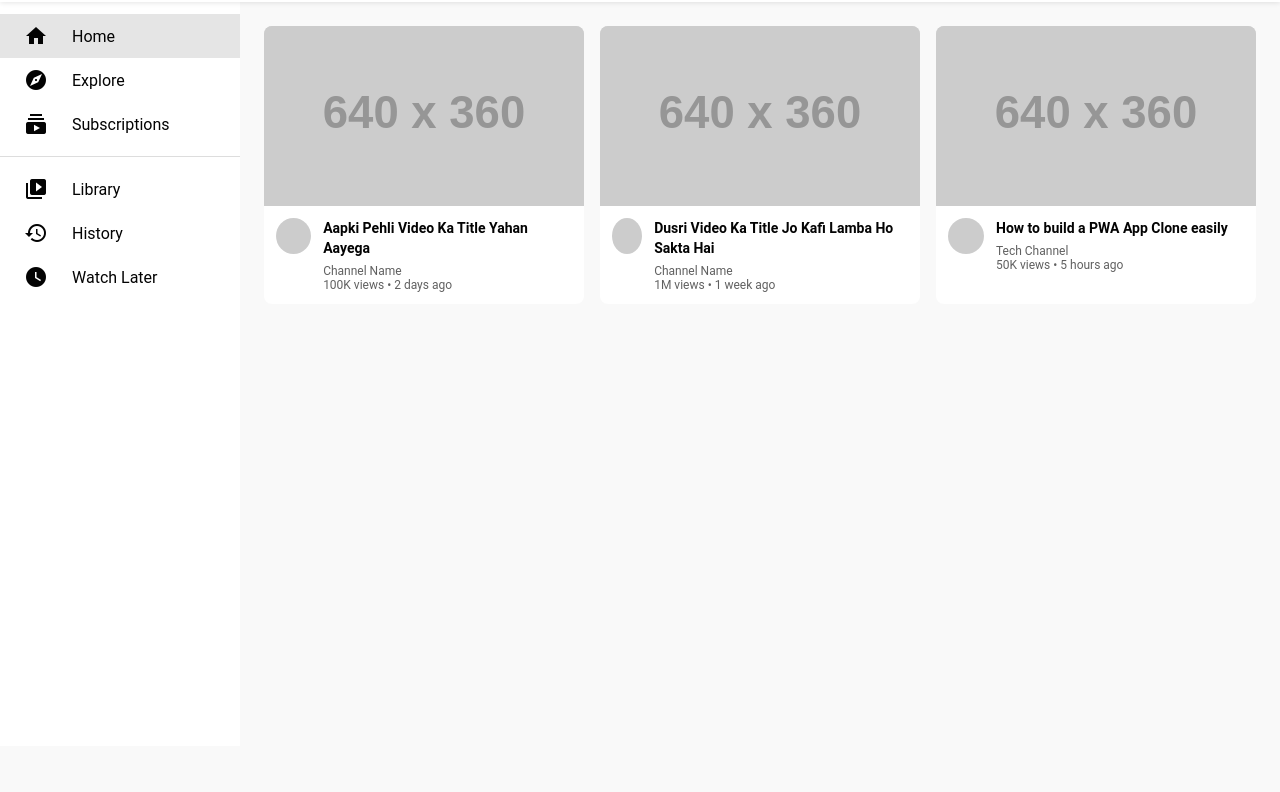
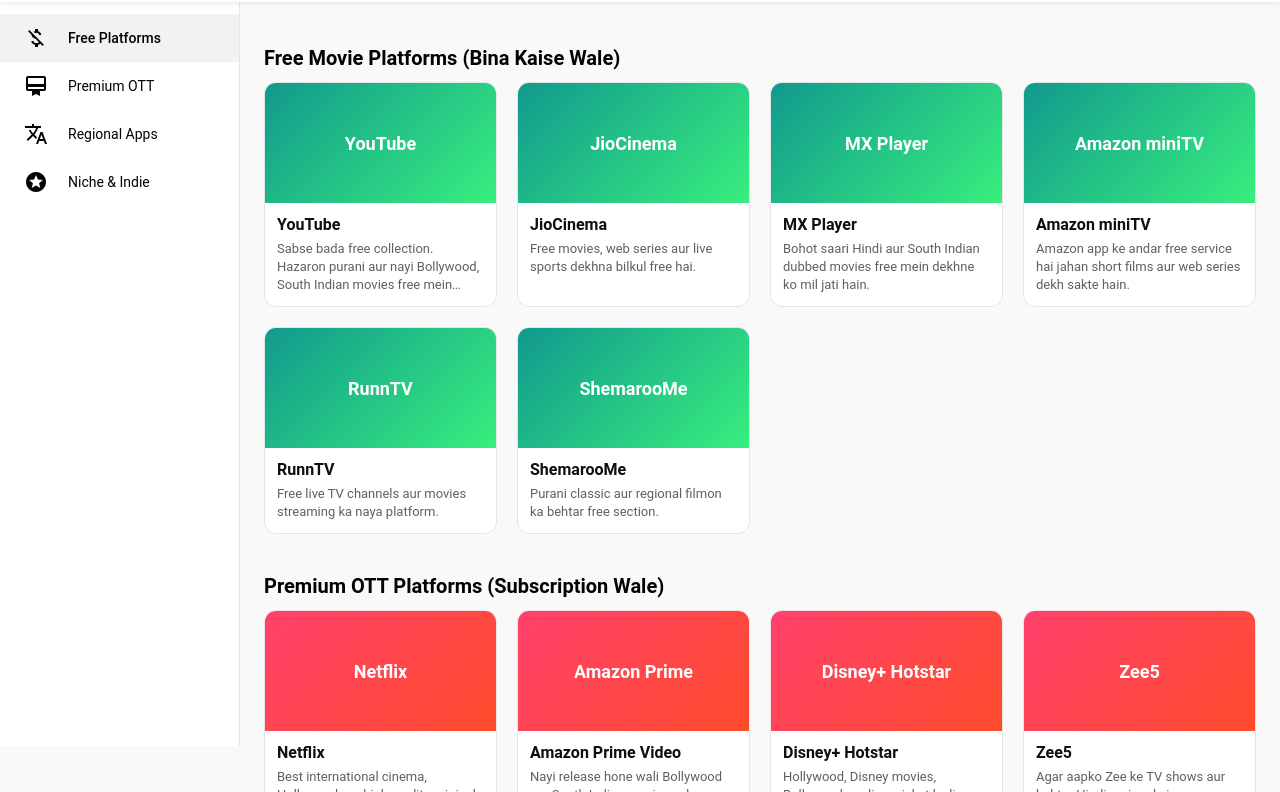
Before and after one commit to nishant18084/my-sim-project, a plain HTML site: page index.html in a window 1280 px wide. Shown: the part 54-846 px from the top of the page. Before the commit the page ends 800 px from the top, so only its background shows below. Drawn offline with Linux system fonts and the light colour scheme; placeholder pictures from the web are drawn by us.

Commit message:
Update index.html

```diff
--- a/index.html
+++ b/index.html
@@ -1,9 +1,9 @@
 <!DOCTYPE html>
-<html lang="en">
+<html lang="hi">
 <head>
     <meta charset="UTF-8">
     <meta name="viewport" content="width=device-width, initial-scale=1.0">
-    <title>YouTube Clone - App Mode</title>
+    <title>StreamHub - App Mode</title>
 
     <link rel="manifest" href="manifest.json">
     <meta name="theme-color" content="#ff0000">
@@ -44,29 +44,29 @@
         .logo-section {
             display: flex;
             align-items: center;
-            gap: 15px;
+            gap: 10px;
             font-weight: bold;
             font-size: 20px;
+            color: #ff0000;
             cursor: pointer;
         }
 
-        .logo-section i {
-            color: #ff0000;
-            font-size: 28px;
+        .logo-section span {
+            color: #030303;
         }
 
         .search-section {
             display: flex;
-            flex: 0 1 600px;
+            flex: 0 1 500px;
         }
 
         .search-section input {
             width: 100%;
-            padding: 8px 12px;
+            padding: 8px 16px;
             border: 1px solid #ccc;
             border-radius: 40px 0 0 40px;
             outline: none;
-            font-size: 16px;
+            font-size: 15px;
         }
 
         .search-section button {
@@ -79,18 +79,19 @@
         }
 
         .user-section i {
-            font-size: 24px;
+            font-size: 26px;
             cursor: pointer;
             margin-left: 15px;
+            color: #606060;
         }
 
-        /* Main Container */
+        /* Main Layout */
         .container {
             display: flex;
             margin-top: 56px;
         }
 
-        /* Sidebar Navigation */
+        /* Sidebar */
         aside {
             width: 240px;
             height: calc(100vh - 56px);
@@ -100,96 +101,118 @@
             background: #ffffff;
             padding-top: 12px;
             overflow-y: auto;
+            border-right: 1px solid #e5e5e5;
         }
 
         .nav-link {
             display: flex;
             align-items: center;
-            padding: 10px 24px;
+            padding: 12px 24px;
             text-decoration: none;
             color: #030303;
-            gap: 24px;
+            gap: 20px;
+            font-size: 14px;
         }
 
         .nav-link:hover, .nav-link.active {
-            background: #e5e5e5;
+            background: #f2f2f2;
+            font-weight: 500;
         }
 
-        /* Main Content & Video Grid */
+        /* Content Area */
         main {
             margin-left: 240px;
             padding: 24px;
             width: 100%;
         }
 
-        .video-grid {
-            display: grid;
-            grid-template-columns: repeat(auto-fill, minmax(280px, 1fr));
-            gap: 16px;
+        .section-title {
+            font-size: 20px;
+            margin: 20px 0 12px 0;
+            font-weight: bold;
         }
 
-        .video-card {
+        /* Grid System */
+        .app-grid {
+            display: grid;
+            grid-template-columns: repeat(auto-fill, minmax(220px, 1fr));
+            gap: 20px;
+            margin-bottom: 40px;
+        }
+
+        .app-card {
             background: #ffffff;
-            border-radius: 8px;
+            border-radius: 12px;
             overflow: hidden;
+            border: 1px solid #e5e5e5;
+            transition: transform 0.2s;
             cursor: pointer;
         }
 
-        .thumbnail {
-            position: relative;
-            width: 100%;
-            padding-top: 56.25%; /* 16:9 Aspect Ratio */
-            background: #ddd;
+        .app-card:hover {
+            transform: translateY(-4px);
+            box-shadow: 0 4px 12px rgba(0,0,0,0.1);
         }
 
-        .thumbnail img {
-            position: absolute;
-            top: 0;
-            left: 0;
+        .app-banner {
             width: 100%;
-            height: 100%;
-            object-fit: cover;
+            height: 120px;
+            background: linear-gradient(135deg, #667eea 0%, #764ba2 100%);
+            display: flex;
+            align-items: center;
+            justify-content: center;
+            color: white;
+            font-weight: bold;
+            font-size: 18px;
+            text-align: center;
+            padding: 10px;
         }
 
-        .video-details {
-            display: flex;
+        /* Color customisation for visual variety */
+        .bg-free { background: linear-gradient(135deg, #11998e 0%, #38ef7d 100%); }
+        .bg-premium { background: linear-gradient(135deg, #ff416c 0%, #ff4b2b 100%); }
+        .bg-regional { background: linear-gradient(135deg, #f7971e 0%, #ffd200 100%); }
+        .bg-niche { background: linear-gradient(135deg, #8e2de2 0%, #4a00e0 100%); }
+
+        .app-info {
             padding: 12px;
-            gap: 12px;
         }
 
-        .channel-avatar {
-            width: 36px;
-            height: 36px;
-            background: #ccc;
-            border-radius: 50%;
+        .app-info h3 {
+            font-size: 16px;
+            margin-bottom: 6px;
+            color: #0f0f0f;
         }
 
-        .video-info h3 {
-            font-size: 14px;
-            margin-bottom: 6px;
-            line-height: 20px;
+        .app-info p {
+            font-size: 13px;
+            color: #606060;
+            line-height: 18px;
             display: -webkit-box;
-            -webkit-line-clamp: 2;
+            -webkit-line-clamp: 3;
             -webkit-box-orient: vertical;
             overflow: hidden;
         }
 
-        .video-info p {
-            font-size: 12px;
-            color: #606060;
-        }
-
-        /* Responsive Design for Mobile (App Mode) */
+        /* Responsive UI for App Mode (Mobile) */
         @media (max-width: 768px) {
             aside {
-                display: none; /* Mobile par sidebar hide ho jayega */
+                display: none;
             }
             main {
                 margin-left: 0;
-                padding: 12px;
+                padding: 16px;
             }
             .search-section {
-                display: none; /* Mobile par short headers ke liye */
+                display: none;
+            }
+            .app-grid {
+                grid-template-columns: repeat(auto-fill, minmax(160px, 1fr));
+                gap: 12px;
+            }
+            .app-banner {
+                height: 90px;
+                font-size: 15px;
             }
         }
     </style>
@@ -198,86 +221,145 @@
 
     <header>
         <div class="logo-section">
-            <i class="material-icons">play_circle_filled</i>
-            <span>YouTube</span>
+            <i class="material-icons" style="font-size: 32px;">live_tv</i>
+            <span>StreamHub</span>
         </div>
         <div class="search-section">
-            <input type="text" placeholder="Search">
+            <input type="text" id="searchInput" placeholder="Search platforms, e.g., Netflix, JioCinema..." onkeyup="searchApps()">
             <button><i class="material-icons">search</i></button>
         </div>
         <div class="user-section">
-            <i class="material-icons">video_call</i>
-            <i class="material-icons">notifications</i>
+            <i class="material-icons">apps</i>
             <i class="material-icons">account_circle</i>
         </div>
     </header>
 
     <div class="container">
         <aside>
-            <a href="#" class="nav-link active"><i class="material-icons">home</i>Home</a>
-            <a href="#" class="nav-link"><i class="material-icons">explore</i>Explore</a>
-            <a href="#" class="nav-link"><i class="material-icons">subscriptions</i>Subscriptions</a>
-            <hr style="border: 0; border-top: 1px solid #ddd; margin: 10px 0;">
-            <a href="#" class="nav-link"><i class="material-icons">video_library</i>Library</a>
-            <a href="#" class="nav-link"><i class="material-icons">history</i>History</a>
-            <a href="#" class="nav-link"><i class="material-icons">watch_later</i>Watch Later</a>
+            <a href="#free-section" class="nav-link active"><i class="material-icons">money_off</i>Free Platforms</a>
+            <a href="#premium-section" class="nav-link"><i class="material-icons">card_membership</i>Premium OTT</a>
+            <a href="#regional-section" class="nav-link"><i class="material-icons">translate</i>Regional Apps</a>
+            <a href="#niche-section" class="nav-link"><i class="material-icons">stars</i>Niche & Indie</a>
         </aside>
 
         <main>
-            <div class="video-grid">
-
-                <div class="video-card">
-                    <div class="thumbnail">
-                        <img src="https://via.placeholder.com/640x360" alt="Thumbnail">
+            <div class="section-title" id="free-section">Free Movie Platforms (Bina Kaise Wale)</div>
+            <div class="app-grid" id="freeGrid">
+                <div class="app-card">
+                    <div class="app-banner bg-free">YouTube</div>
+                    <div class="app-info"><h3>YouTube</h3><p>Sabse bada free collection. Hazaron purani aur nayi Bollywood, South Indian movies free mein dekhein.</p></div>
                 </div>
-                    <div class="video-details">
-                        <div class="channel-avatar"></div>
-                        <div class="video-info">
-                            <h3>Aapki Pehli Video Ka Title Yahan Aayega</h3>
-                            <p>Channel Name</p>
-                            <p>100K views • 2 days ago</p>
+                <div class="app-card">
+                    <div class="app-banner bg-free">JioCinema</div>
+                    <div class="app-info"><h3>JioCinema</h3><p>Free movies, web series aur live sports dekhna bilkul free hai.</p></div>
                 </div>
+                <div class="app-card">
+                    <div class="app-banner bg-free">MX Player</div>
+                    <div class="app-info"><h3>MX Player</h3><p>Bohot saari Hindi aur South Indian dubbed movies free mein dekhne ko mil jati hain.</p></div>
+                </div>
+                <div class="app-card">
+                    <div class="app-banner bg-free">Amazon miniTV</div>
+                    <div class="app-info"><h3>Amazon miniTV</h3><p>Amazon app ke andar free service hai jahan short films aur web series dekh sakte hain.</p></div>
+                </div>
+                <div class="app-card">
+                    <div class="app-banner bg-free">RunnTV</div>
+                    <div class="app-info"><h3>RunnTV</h3><p>Free live TV channels aur movies streaming ka naya platform.</p></div>
+                </div>
+                <div class="app-card">
+                    <div class="app-banner bg-free">ShemarooMe</div>
+                    <div class="app-info"><h3>ShemarooMe</h3><p>Purani classic aur regional filmon ka behtar free section.</p></div>
                 </div>
             </div>
 
-                <div class="video-card">
-                    <div class="thumbnail">
-                        <img src="https://via.placeholder.com/640x360" alt="Thumbnail">
+            <div class="section-title" id="premium-section">Premium OTT Platforms (Subscription Wale)</div>
+            <div class="app-grid" id="premiumGrid">
+                <div class="app-card">
+                    <div class="app-banner bg-premium">Netflix</div>
+                    <div class="app-info"><h3>Netflix</h3><p>Best international cinema, Hollywood aur high-quality original Indian series platform.</p></div>
                 </div>
-                    <div class="video-details">
-                        <div class="channel-avatar"></div>
-                        <div class="video-info">
-                            <h3>Dusri Video Ka Title Jo Kafi Lamba Ho Sakta Hai</h3>
-                            <p>Channel Name</p>
-                            <p>1M views • 1 week ago</p>
+                <div class="app-card">
+                    <div class="app-banner bg-premium">Amazon Prime</div>
+                    <div class="app-info"><h3>Amazon Prime Video</h3><p>Nayi release hone wali Bollywood aur South Indian movies sabse pehle aati hain.</p></div>
                 </div>
+                <div class="app-card">
+                    <div class="app-banner bg-premium">Disney+ Hotstar</div>
+                    <div class="app-info"><h3>Disney+ Hotstar</h3><p>Hollywood, Disney movies, Bollywood aur live cricket ke liye behtar app.</p></div>
+                </div>
+                <div class="app-card">
+                    <div class="app-banner bg-premium">Zee5</div>
+                    <div class="app-info"><h3>Zee5</h3><p>Agar aapko Zee ke TV shows aur behtar Hindi regional cinema pasand hai.</p></div>
+                </div>
+                <div class="app-card">
+                    <div class="app-banner bg-premium">SonyLIV</div>
+                    <div class="app-info"><h3>SonyLIV</h3><p>Sony ke serials ke sath-sath yahan behtar Hollywood movies ka collection milta hai.</p></div>
                 </div>
             </div>
 
-                <div class="video-card">
-                    <div class="thumbnail">
-                        <img src="https://via.placeholder.com/640x360" alt="Thumbnail">
+            <div class="section-title" id="regional-section">Regional Movie Platforms (Aapki Bhasha Mein)</div>
+            <div class="app-grid" id="regionalGrid">
+                <div class="app-card">
+                    <div class="app-banner bg-regional">Aha</div>
+                    <div class="app-info"><h3>Aha</h3><p>Telugu aur Tamil movies aur originals ka sabse bada platform.</p></div>
                 </div>
-                    <div class="video-details">
-                        <div class="channel-avatar"></div>
-                        <div class="video-info">
-                            <h3>How to build a PWA App Clone easily</h3>
-                            <p>Tech Channel</p>
-                            <p>50K views • 5 hours ago</p>
+                <div class="app-card">
+                    <div class="app-banner bg-regional">Hoichoi</div>
+                    <div class="app-info"><h3>Hoichoi</h3><p>Exclusive Bengali movies aur popular web series ka hub.</p></div>
                 </div>
+                <div class="app-card">
+                    <div class="app-banner bg-regional">Sun NXT</div>
+                    <div class="app-info"><h3>Sun NXT</h3><p>South Indian (Tamil, Telugu, Malayalam, Kannada) movies ka bada collection.</p></div>
+                </div>
+                <div class="app-card">
+                    <div class="app-banner bg-regional">Chaupal</div>
+                    <div class="app-info"><h3>Chaupal</h3><p>Punjabi, Haryanvi aur Bhojpuri movies aur videos ke liye dedicated space.</p></div>
                 </div>
             </div>
 
+            <div class="section-title" id="niche-section">Niche & Indie Platforms (Kuch Alag Content)</div>
+            <div class="app-grid" id="nicheGrid">
+                <div class="app-card">
+                    <div class="app-banner bg-niche">Crunchyroll</div>
+                    <div class="app-info"><h3>Crunchyroll</h3><p>Anime (Japanese animation) aur Asian drama lovers ke liye best global application.</p></div>
+                </div>
+                <div class="app-card">
+                    <div class="app-banner bg-niche">Epic On</div>
+                    <div class="app-info"><h3>Epic On</h3><p>Indian history, mythology aur unique Indian culture par based content aur documentaries.</p></div>
+                </div>
+                <div class="app-card">
+                    <div class="app-banner bg-niche">DocuBay</div>
+                    <div class="app-info"><h3>DocuBay</h3><p>Duniya bhar ki award-winning aur authentic documentaries dekhne ke liye perfect catalog.</p></div>
+                </div>
+                <div class="app-card">
+                    <div class="app-banner bg-niche">Tata Play Binge</div>
+                    <div class="app-info"><h3>Tata Play Binge</h3><p>Ek hi application ke andar kai saare OTT platforms ka direct combo pack handle karein.</p></div>
+                </div>
             </div>
         </main>
     </div>
 
     <script>
+        function searchApps() {
+            let input = document.getElementById('searchInput').value.toLowerCase();
+            let cards = document.getElementsByClassName('app-card');
+
+            for (let i = 0; i < cards.length; i++) {
+                let title = cards[i].getElementsByTagName('h3')[0].innerText.toLowerCase();
+                let desc = cards[i].getElementsByTagName('p')[0].innerText.toLowerCase();
+
+                if (title.includes(input) || desc.includes(input)) {
+                    cards[i].style.display = "";
+                } else {
+                    cards[i].style.display = "none";
+                }
+            }
+        }
+
+        // PWA Service Worker for App Mode
         if ('serviceWorker' in navigator) {
             window.addEventListener('load', () => {
                 navigator.serviceWorker.register('/sw.js')
-                    .then(reg => console.log('App Mode Service Worker Registered!', reg))
-                    .catch(err => console.log('Service Worker Error', err));
+                    .then(reg => console.log('App Mode Active!', reg))
+                    .catch(err => console.log('SW Registration Failed', err));
             });
         }
     </script>
```
Lines whose indentation alone changed are shown as unchanged.
